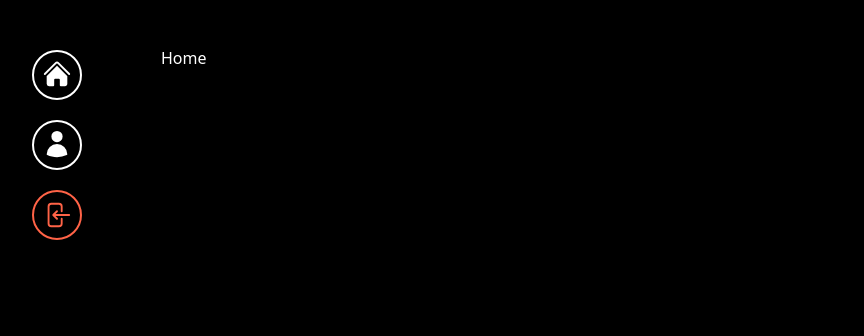
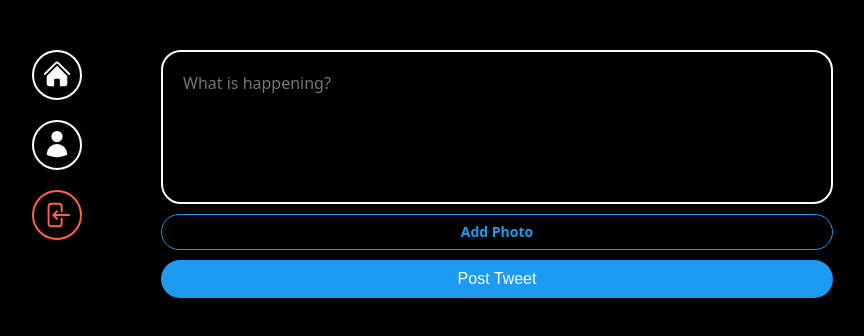
Before and after one commit to volant97/Twitter-CloneCoding, a React (Vite) app: page / in a window 1280 px wide. Shown: the top 336 px of the page, without its empty margins (237-1101 px from the left). Built offline with nearby package versions, Linux system fonts and the light colour scheme; no server answers; sample sign-in values are in the browser's storage.

Commit message:
[UPDATE] 4.1 tweet textarea 제작

```diff
--- /dev/null
+++ b/src/components/PostTweetForm.tsx
@@ -0,0 +1,105 @@
+import React, { useState } from "react";
+import styled from "styled-components";
+
+function PostTweetForm() {
+  const [isLoading, setIsLoading] = useState(false);
+  const [tweet, setTweet] = useState("");
+  const [file, setFile] = useState<File | null>(null);
+
+  const onChange = (e: React.ChangeEvent<HTMLTextAreaElement>) => {
+    setTweet(e.target.value);
+  };
+
+  const onFileChange = (e: React.ChangeEvent<HTMLInputElement>) => {
+    const { files } = e.target;
+
+    if (files && files.length === 1) {
+      setFile(files[0]);
+    }
+  };
+
+  return (
+    <StForm>
+      <StTextArea
+        value={tweet}
+        onChange={onChange}
+        placeholder="What is happening?"
+        rows={5}
+        maxLength={180}
+      />
+      <StAttachFileBtn htmlFor="file">
+        {file ? "Photo added ✅" : "Add Photo"}
+      </StAttachFileBtn>
+      <StAttachFileInput
+        id="file"
+        type="file"
+        onChange={onFileChange}
+        accept="image/*"
+      />
+      <StSubmitBtn
+        type="submit"
+        value={isLoading ? "Posting..." : "Post Tweet"}
+      />
+    </StForm>
+  );
+}
+
+export default PostTweetForm;
+
+const StForm = styled.form`
+  display: flex;
+  flex-direction: column;
+  gap: 10px;
+`;
+
+const StTextArea = styled.textarea`
+  border: 2px solid white;
+  padding: 20px;
+  border-radius: 20px;
+  font-size: 16px;
+  color: white;
+  background-color: black;
+  width: 100%;
+  resize: none;
+  font-family: system-ui, -apple-system, BlinkMacSystemFont, "Segoe UI", Roboto,
+    Oxygen, Ubuntu, Cantarell, "Open Sans", "Helvetica Neue", sans-serif;
+
+  &::placeholder {
+    font-size: 16px;
+  }
+
+  &:focus {
+    outline: none;
+    border-color: #1d9bf0;
+  }
+`;
+
+const StAttachFileBtn = styled.label`
+  cursor: pointer;
+  padding: 10px 0;
+  color: #1d9bf0;
+  text-align: center;
+  border-radius: 20px;
+  border: 1px solid #1d9bf0;
+  font-size: 14px;
+  font-weight: 600;
+`;
+
+const StAttachFileInput = styled.input`
+  display: none;
+`;
+
+const StSubmitBtn = styled.input`
+  cursor: pointer;
+  background-color: #1d9bf0;
+  color: white;
+  border: none;
+  padding: 10px 0;
+  border-radius: 20px;
+  font-size: 16px;
+
+  &:hover,
+  &:active {
+    opacity: 0.9;
+  }
+`;
--- a/src/routes/Home.tsx
+++ b/src/routes/Home.tsx
@@ -1,5 +1,14 @@
+import styled from "styled-components";
+import PostTweetForm from "../components/PostTweetForm";
+
 function Home() {
-  return <div>Home</div>;
+  return (
+    <Stwrapper>
+      <PostTweetForm />
+    </Stwrapper>
+  );
 }
 
 export default Home;
+
+const Stwrapper = styled.div``;
```
